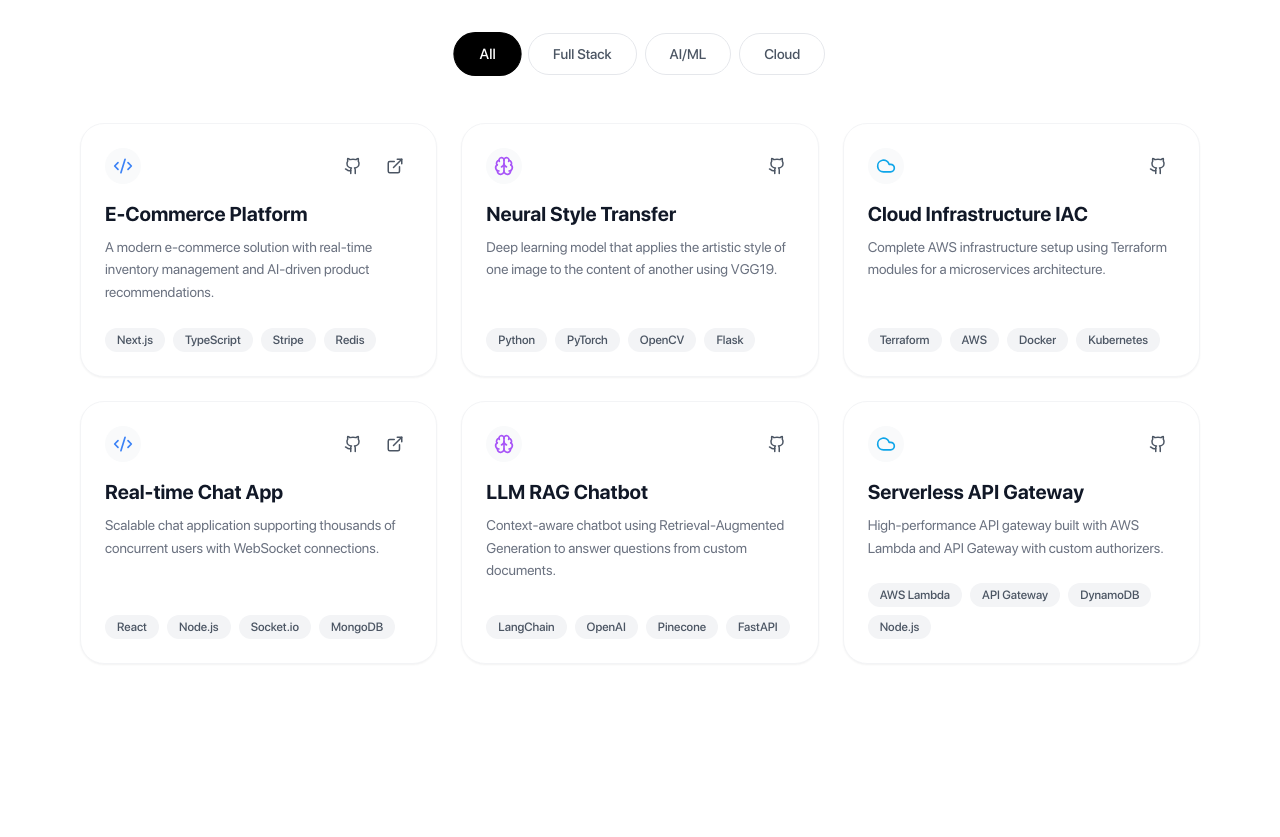
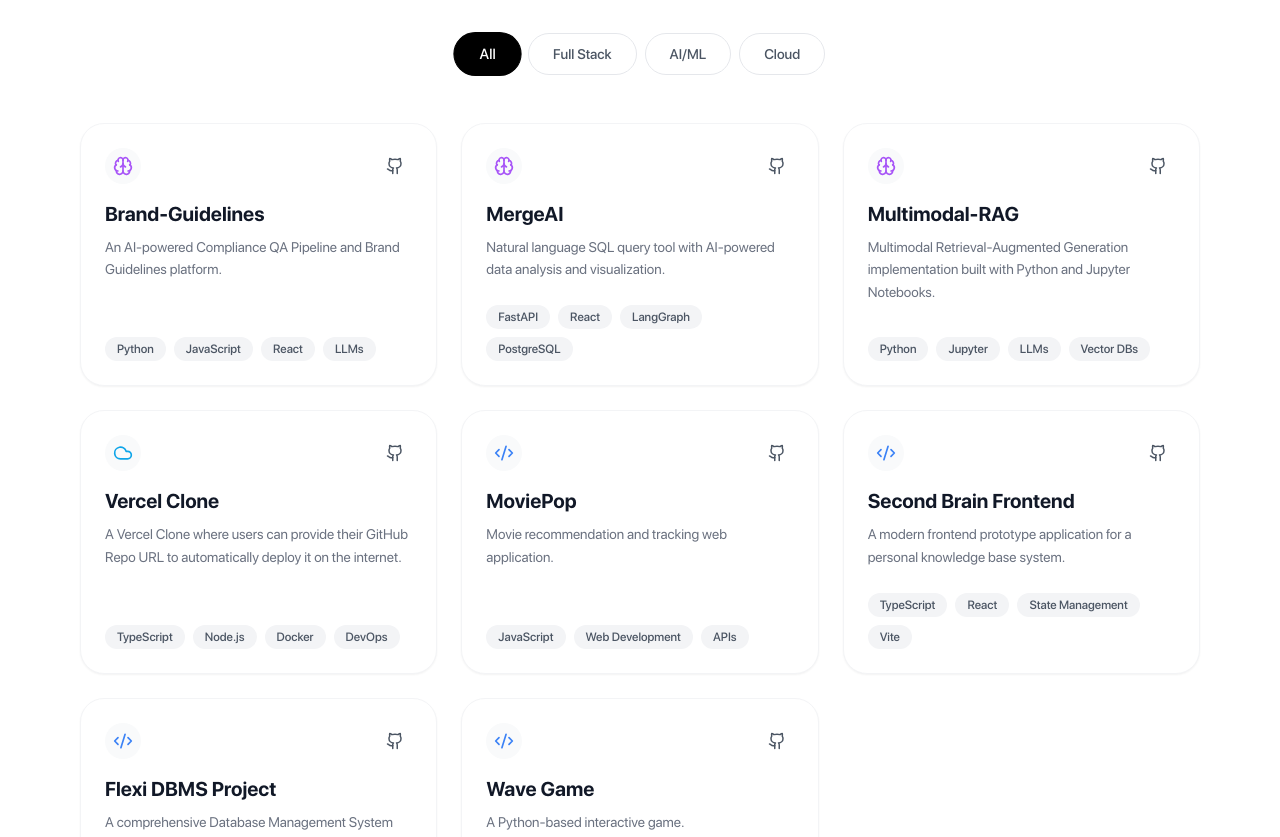
Before and after one commit to ShlokGarg22/PortfolioWebsite, a React (Vite) app: page / in a window 1280 px wide. Shown: the part 1960-2797 px from the top of the page. Built offline with nearby package versions, Linux system fonts and the light colour scheme.

Commit message:
added projects

```diff
--- a/src/components/ui/FilterableProjectGrid.tsx
+++ b/src/components/ui/FilterableProjectGrid.tsx
@@ -19,53 +19,67 @@ interface Project {
 const projects: Project[] = [
   {
     id: 1,
-    title: "E-Commerce Platform",
-    description: "A modern e-commerce solution with real-time inventory management and AI-driven product recommendations.",
-    category: "Full Stack",
-    tech: ["Next.js", "TypeScript", "Stripe", "Redis"],
-    github: "https://github.com",
-    demo: "https://demo.com"
+    title: "Brand-Guidelines",
+    description: "An AI-powered Compliance QA Pipeline and Brand Guidelines platform.",
+    category: "AI/ML",
+    tech: ["Python", "JavaScript", "React", "LLMs"],
+    github: "https://github.com/ShlokGarg22/Brand-Guidelines"
   },
   {
     id: 2,
-    title: "Neural Style Transfer",
-    description: "Deep learning model that applies the artistic style of one image to the content of another using VGG19.",
+    title: "MergeAI",
+    description: "Natural language SQL query tool with AI-powered data analysis and visualization.",
     category: "AI/ML",
-    tech: ["Python", "PyTorch", "OpenCV", "Flask"],
-    github: "https://github.com"
+    tech: ["FastAPI", "React", "LangGraph", "PostgreSQL"],
+    github: "https://github.com/ShlokGarg22/MergeAI"
   },
   {
     id: 3,
-    title: "Cloud Infrastructure IAC",
-    description: "Complete AWS infrastructure setup using Terraform modules for a microservices architecture.",
-    category: "Cloud",
-    tech: ["Terraform", "AWS", "Docker", "Kubernetes"],
-    github: "https://github.com"
+    title: "Multimodal-RAG",
+    description: "Multimodal Retrieval-Augmented Generation implementation built with Python and Jupyter Notebooks.",
+    category: "AI/ML",
+    tech: ["Python", "Jupyter", "LLMs", "Vector DBs"],
+    github: "https://github.com/ShlokGarg22/Multimodal-RAG"
   },
   {
     id: 4,
-    title: "Real-time Chat App",
-    description: "Scalable chat application supporting thousands of concurrent users with WebSocket connections.",
-    category: "Full Stack",
-    tech: ["React", "Node.js", "Socket.io", "MongoDB"],
-    github: "https://github.com",
-    demo: "https://demo.com"
+    title: "Vercel Clone",
+    description: "A Vercel Clone where users can provide their GitHub Repo URL to automatically deploy it on the internet.",
+    category: "Cloud",
+    tech: ["TypeScript", "Node.js", "Docker", "DevOps"],
+    github: "https://github.com/ShlokGarg22/vercel_clone"
   },
   {
     id: 5,
-    title: "LLM RAG Chatbot",
-    description: "Context-aware chatbot using Retrieval-Augmented Generation to answer questions from custom documents.",
-    category: "AI/ML",
-    tech: ["LangChain", "OpenAI", "Pinecone", "FastAPI"],
-    github: "https://github.com"
+    title: "MoviePop",
+    description: "Movie recommendation and tracking web application.",
+    category: "Full Stack",
+    tech: ["JavaScript", "Web Development", "APIs"],
+    github: "https://github.com/ShlokGarg22/MoviePop"
   },
   {
     id: 6,
-    title: "Serverless API Gateway",
-    description: "High-performance API gateway built with AWS Lambda and API Gateway with custom authorizers.",
-    category: "Cloud",
-    tech: ["AWS Lambda", "API Gateway", "DynamoDB", "Node.js"],
-    github: "https://github.com"
+    title: "Second Brain Frontend",
+    description: "A modern frontend prototype application for a personal knowledge base system.",
+    category: "Full Stack",
+    tech: ["TypeScript", "React", "State Management", "Vite"],
+    github: "https://github.com/ShlokGarg22/second_brain_frontend"
+  },
+  {
+    id: 7,
+    title: "Flexi DBMS Project",
+    description: "A comprehensive Database Management System project demonstrating core database principles.",
+    category: "Full Stack",
+    tech: ["Java", "SQL", "Database Design", "JDBC"],
+    github: "https://github.com/ShlokGarg22/Flexi_DBMS_Project"
+  },
+  {
+    id: 8,
+    title: "Wave Game",
+    description: "A Python-based interactive game.",
+    category: "Full Stack",
+    tech: ["Python", "Game Development", "Logic"],
+    github: "https://github.com/ShlokGarg22/wave_game"
   }
 ];
 
```
